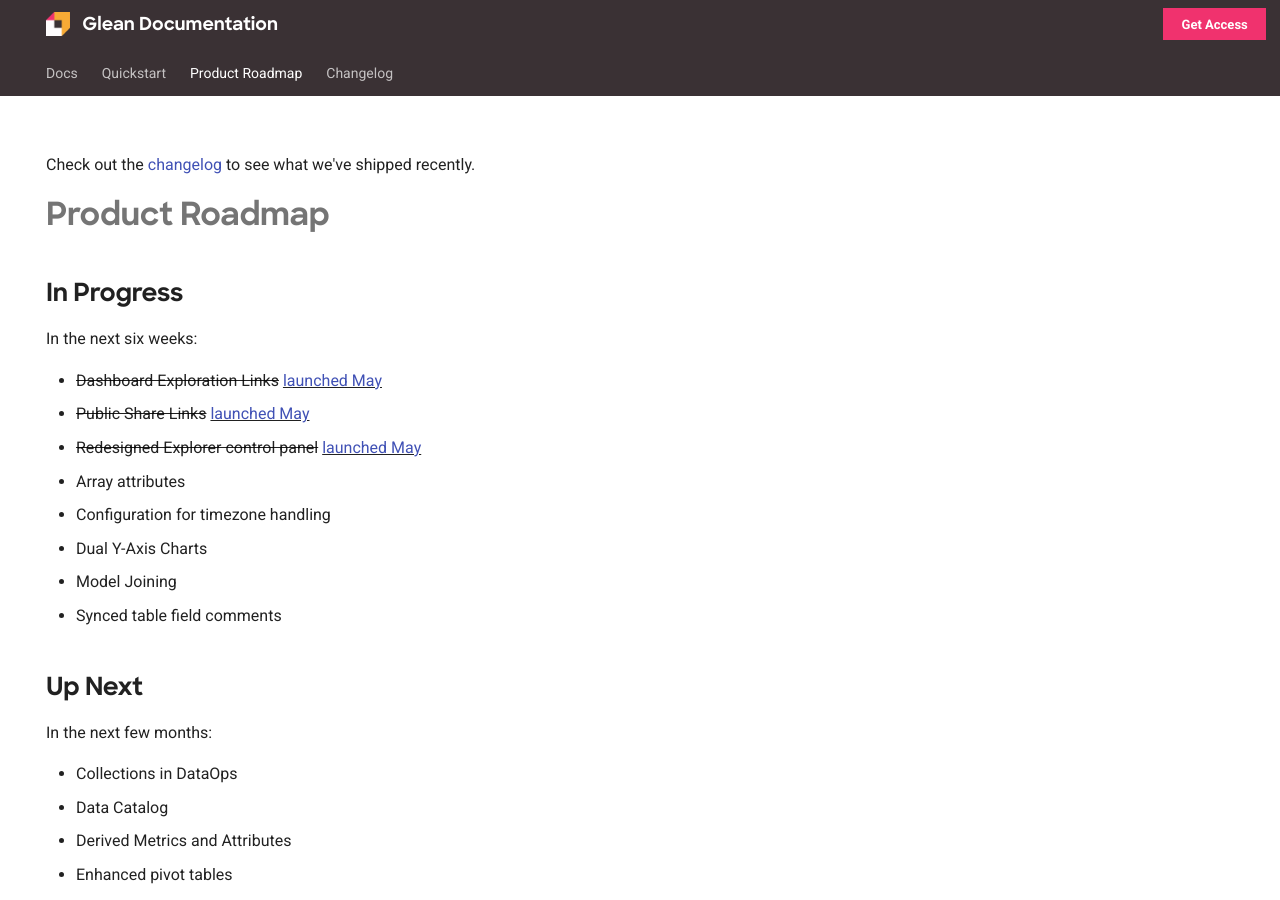
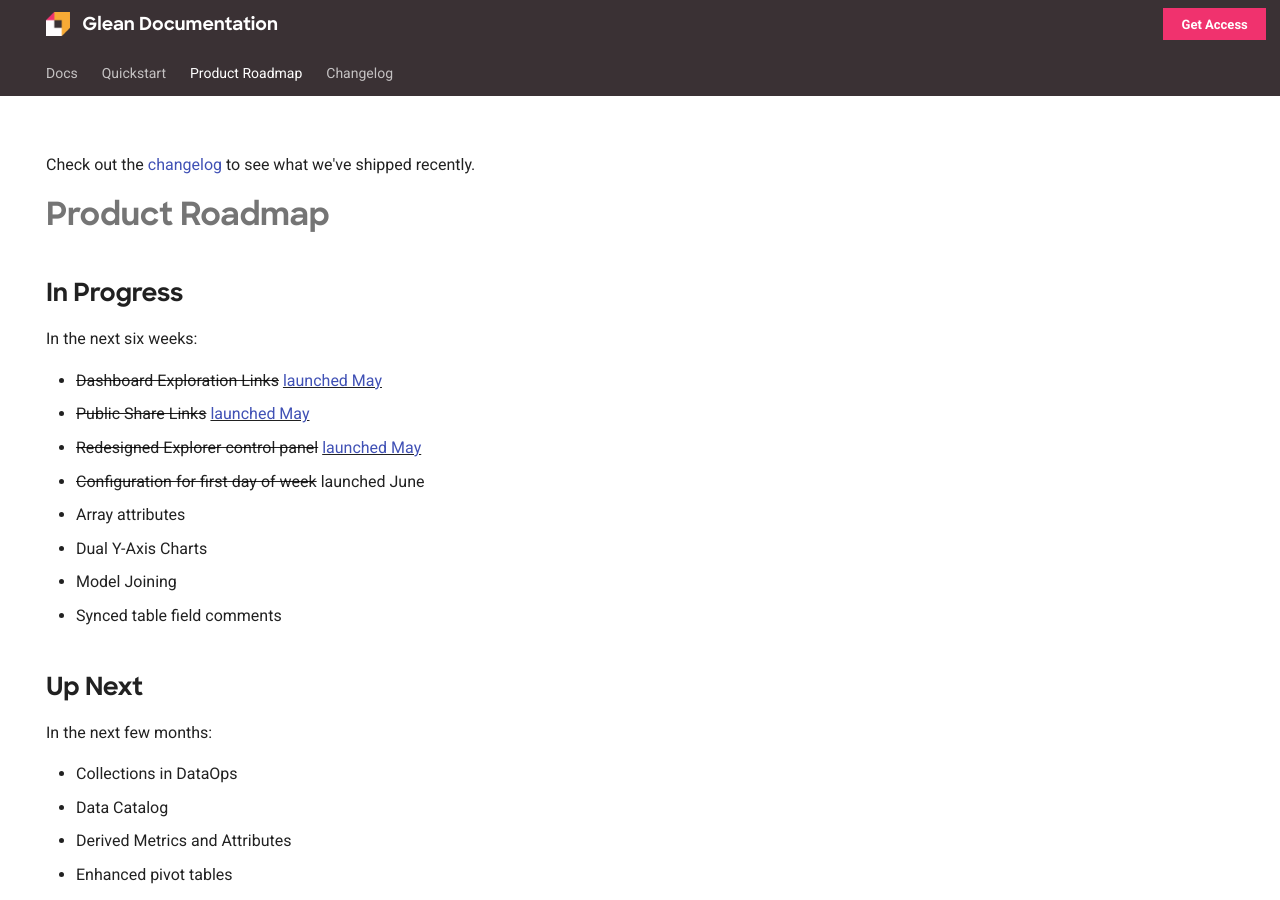
Before and after one commit to gleannyc/documentation, an MkDocs documentation site: the page built from docs/product-roadmap/index.md, in a window 1280 px wide and 900 px high. Built offline with MkDocs 1.6.1 and Material for MkDocs 9.7.7, drawn with Linux system fonts in a browser that asks for light colours.

Commit message:
Update product roadmap for first-day-of-week

```diff
--- a/docs/product-roadmap/index.md
+++ b/docs/product-roadmap/index.md
@@ -15,8 +15,8 @@
 - <del>Dashboard Exploration Links</del> <ins>[launched May](../changelog/2023_05_30/#dashboard-exploration-links)</ins>
 - <del>Public Share Links</del> <ins>[launched May](../changelog/2023_05_30/#public-link-sharing)</ins>
 - <del>Redesigned Explorer control panel</del> <ins>[launched May](../changelog/2023_05_30/#refreshed-control-panel)</ins>
+- <del>Configuration for first day of week</del> launched June
 - Array attributes
-- Configuration for timezone handling
 - Dual Y-Axis Charts
 - Model Joining
 - Synced table field comments
```
